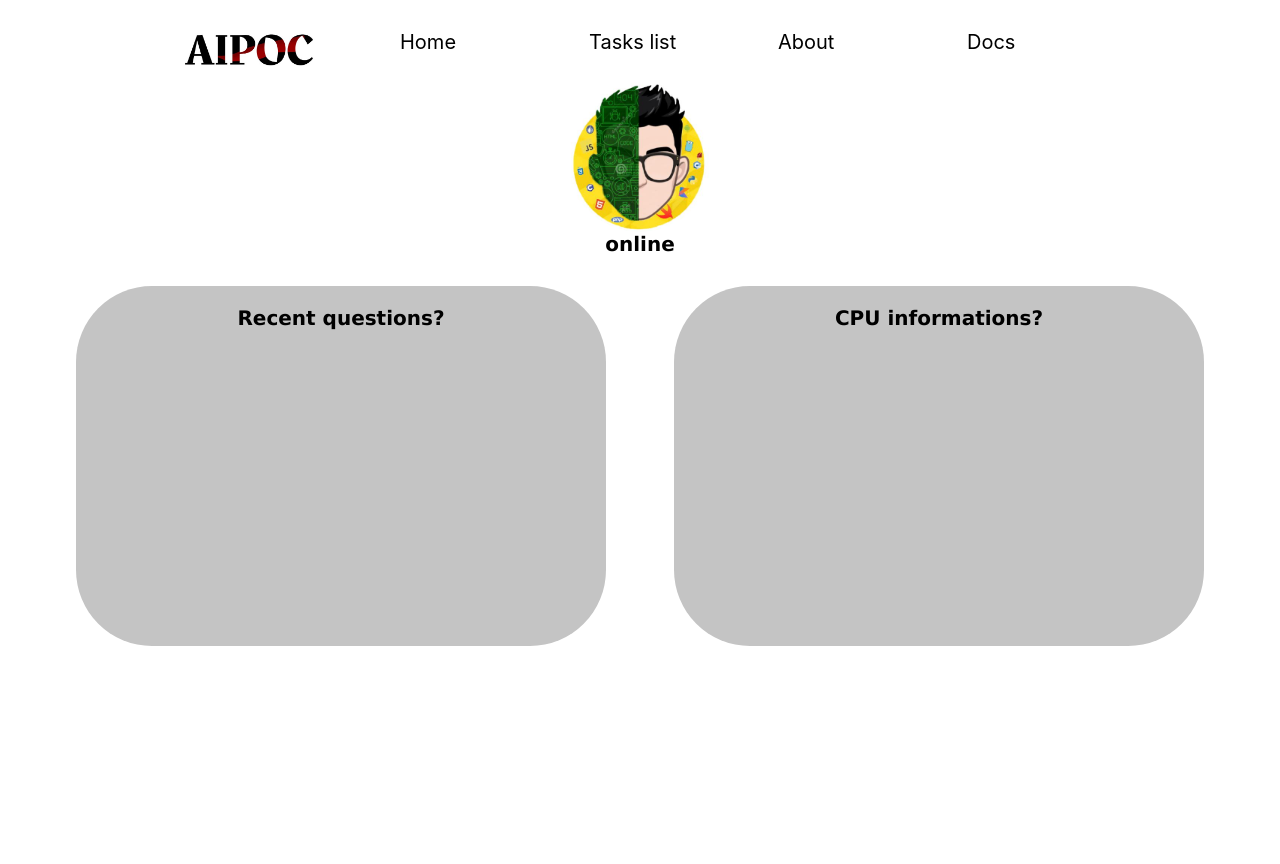
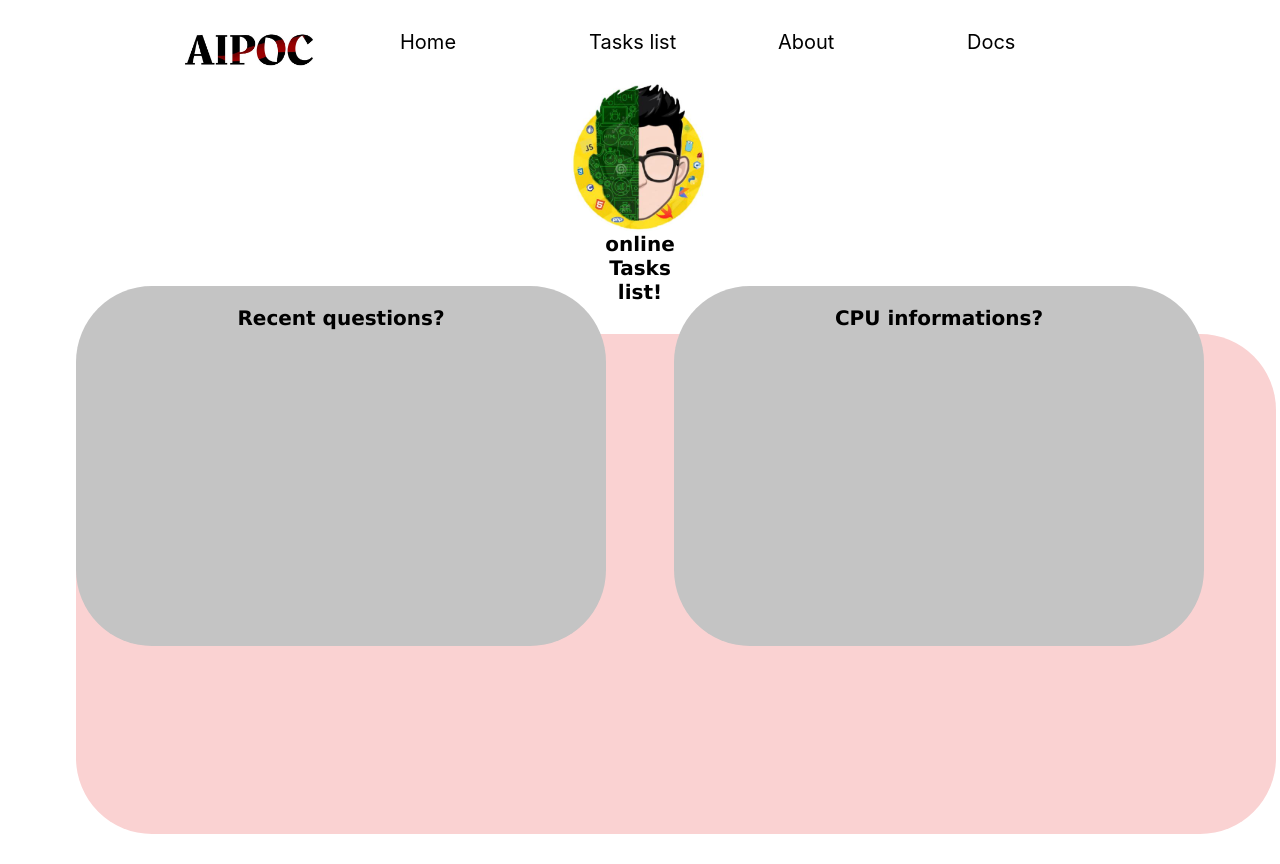
Before and after one commit to aipoc-ai/aipoc-app, a React (Create React App) app in the folder aipoc/: page / in a window 1280 px wide. Before the commit the page ends 800 px from the top, so only its background shows below. Built offline with nearby package versions, Linux system fonts and the light colour scheme.

Commit message:
added new component tasklist

```diff
--- a/aipoc/src/App.js
+++ b/aipoc/src/App.js
@@ -2,12 +2,14 @@ import './App.css';
 import './components/Navcomp';
 import Navcomp from './components/Navcomp';
 import Home from './components/Home'
+import Tasklist from './components/Tasklist'
 
 function App() {
   return (
     <div className="App">
       <Navcomp />
       <Home />
+      <Tasklist />
     </div>
   );
 }
--- /dev/null
+++ b/aipoc/src/components/Tasklist.js
@@ -0,0 +1,16 @@
+import React from 'react'
+import './taskstyle.css'
+
+class Tasklist extends React.Component {
+    render() {
+        return (
+            <div className="taskslist">
+                <h1 className="online_status">Tasks list!</h1>
+                <div className="list"></div>
+            </div>
+        )
+    }
+}
+
+
+export default Tasklist;
--- /dev/null
+++ b/aipoc/src/components/taskstyle.css
@@ -0,0 +1,8 @@
+.list{
+    margin: 30px;
+    height: 500px;
+    width: 1200px;
+    background-color: #FAD2D2;
+    border-radius: 76px;
+    margin-left: 76px;
+}
```
